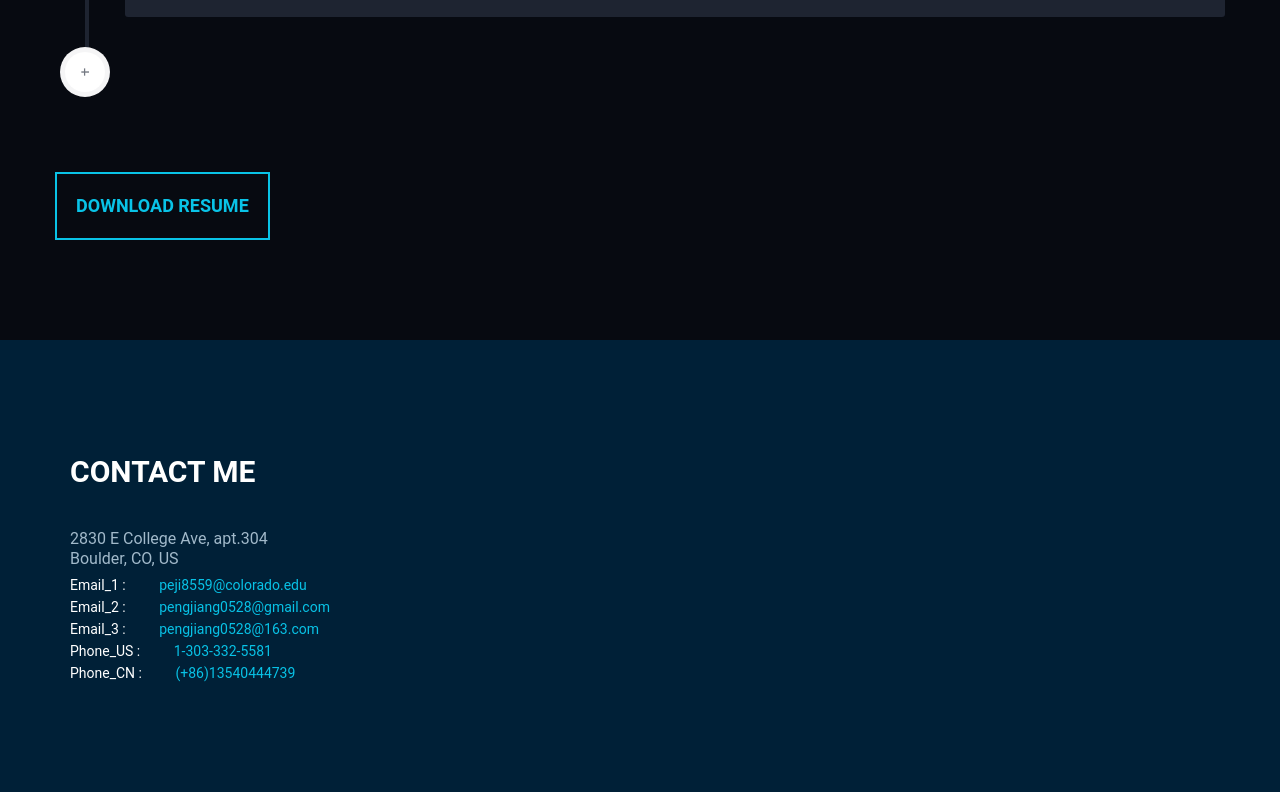
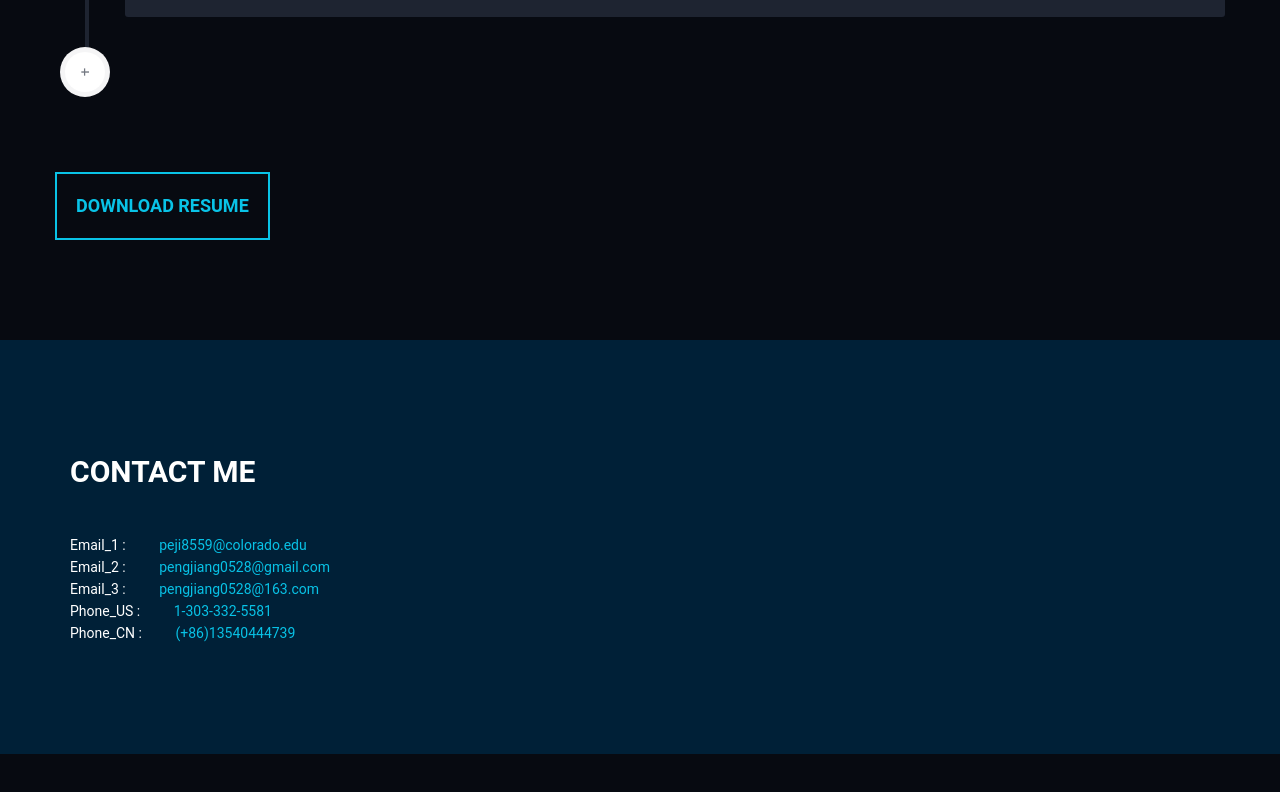
Before and after one commit to peji8559/peji8559.github.io, a plain HTML site: page index.html in a window 1280 px wide. Shown: the part 5602-6394 px from the top of the page. After the commit the page ends 6356 px from the top, so only its background shows below. Drawn offline with nearby package versions, Linux system fonts and the light colour scheme.

Commit message:
Update index.html

```diff
--- a/index.html
+++ b/index.html
@@ -366,10 +366,10 @@
                     <div class="col-md-6 col-sm-6 wow fadeInLeft">
                     <div class="contact-left">
 
-                        <div class="location">
+                        <!--<div class="location">
                             <p>2830 E College Ave, apt.304</p>
                             <p>Boulder, CO, US</p>
-                        </div>
+                        </div>-->
                         <ul>
                             <li><span>Email_1 :</span> <a>peji8559@colorado.edu</a></li>
                             <li><span>Email_2 :</span> <a>pengjiang0528@gmail.com</a></li>
```
